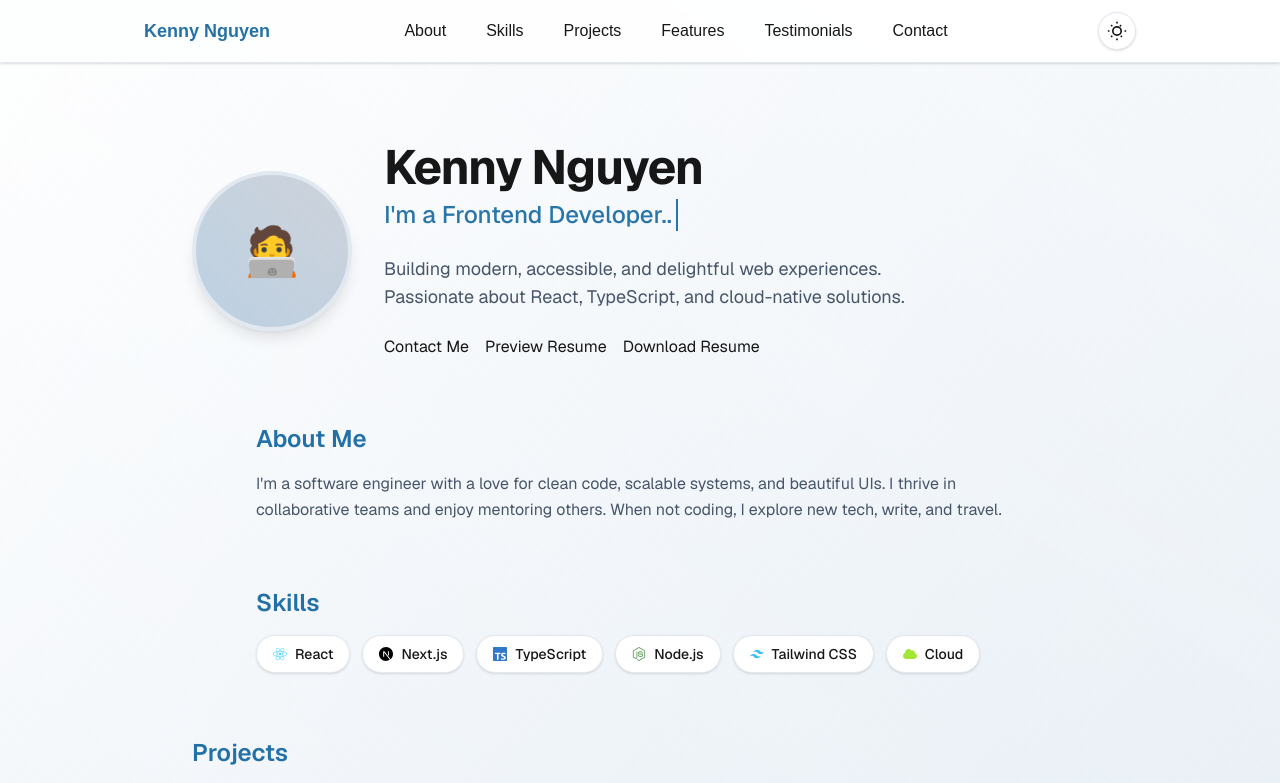
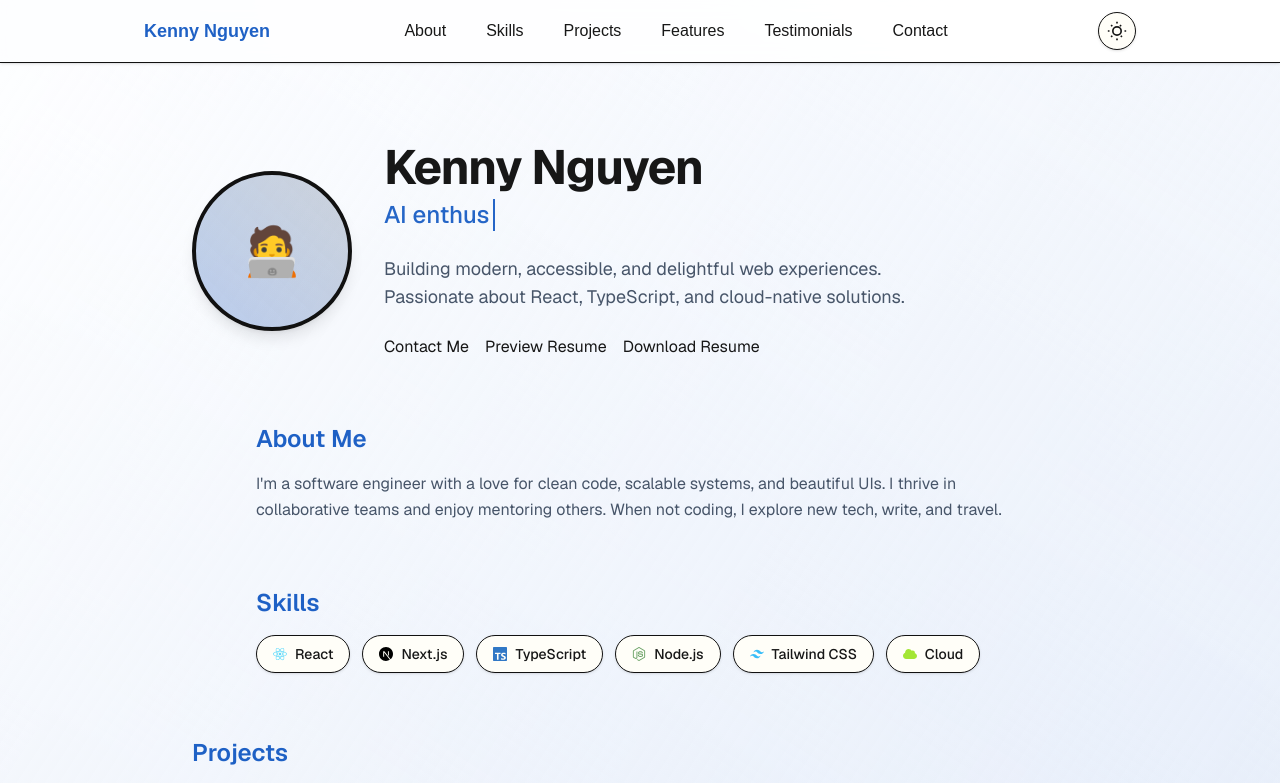
Before and after one commit to Pintopie/kennynguyen.ca, a Next.js app: page / in a window 1280 px wide. Shown: the top 783 px of the page. Built offline with nearby package versions, Linux system fonts and the light colour scheme.

Commit message:
Refactor CSS variables for improved theming and update typing roles in Home component

```diff
--- a/src/app/globals.css
+++ b/src/app/globals.css
@@ -4,11 +4,11 @@
 :root {
   --background: #ffffff;
   --foreground: #171717;
-  --primary: #075f9be2;
+  --primary: #024dbee2;
   --muted: #64748b;
   --muted-foreground: #475569;
-  --border: #e2e8f0;
-  --card: #ffffff;
+  --border: #111111;
+  --card: #fffef8;
 }
 
 @theme inline {
@@ -20,12 +20,12 @@
 
 .dark {
   --background: #0a0a0a;
-  --foreground: #f4f3f3;
-  --primary: #07224d;
+  --foreground: #ffffff;
+  --primary: #dcefff;
   --muted: #94a3b8;
-  --muted-foreground: #cbd5e1;
-  --border: #1f385f;
-  --card: #1e293b;
+  --muted-foreground: #ffffff;
+  --border: #003589;
+  --card: #0a0f16;
 }
 
 @media (prefers-color-scheme: dark) {
--- a/src/app/page.tsx
+++ b/src/app/page.tsx
@@ -1,6 +1,6 @@
 "use client";
 
-import { useState, useEffect, useRef } from "react";
+import { useState, useEffect, useRef, useMemo } from "react";
 import { motion } from "framer-motion";
 import { useHotkeys } from "react-hotkeys-hook";
 import { FaReact, FaNodeJs, FaCloud } from "react-icons/fa";
@@ -22,7 +22,11 @@ export default function Home() {
   const [dark, setDark] = useState(false);
   const [typingIndex, setTypingIndex] = useState(0);
   const [typingText, setTypingText] = useState("");
-  const typingRoles = ["I'm a Software Engineer based in Toronto, Canada...", "I'm a Frontend Developer...", "I'm a Problem Solver..."];
+  const typingRoles = useMemo(() => [
+    "Software Engineer",
+    "Developer who is always curious",
+    'AI enthusiast – loves solving real-world problems',
+    ], []);
   const [roleIdx, setRoleIdx] = useState(0);
   const [showResumePreview, setShowResumePreview] = useState(false);
   const [commandPaletteOpen, setCommandPaletteOpen] = useState(false);
@@ -49,11 +53,7 @@ export default function Home() {
         setRoleIdx((idx) => (idx + 1) % typingRoles.length);
       }, 1200);
     }
-    return () => {
-      if (typingTimeout.current) {
-        clearTimeout(typingTimeout.current);
-      }
-    };
+    return () => typingTimeout.current && clearTimeout(typingTimeout.current);
   }, [typingIndex, roleIdx, typingRoles]);
 
   useEffect(() => {
```
